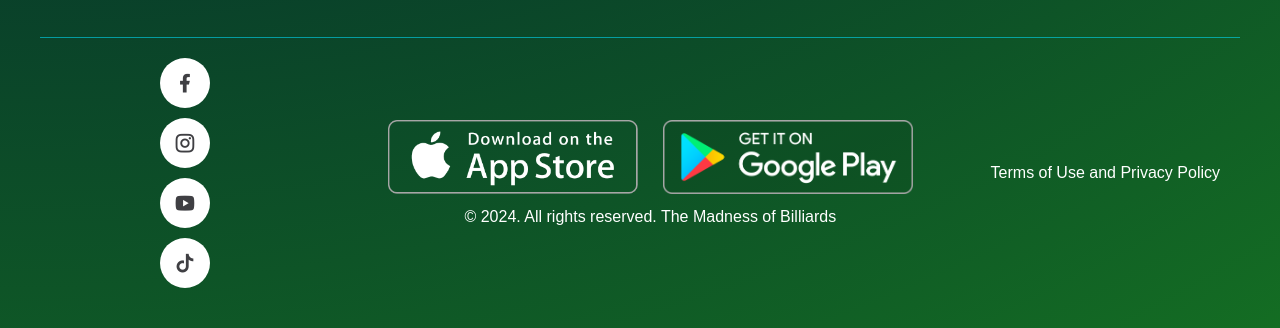
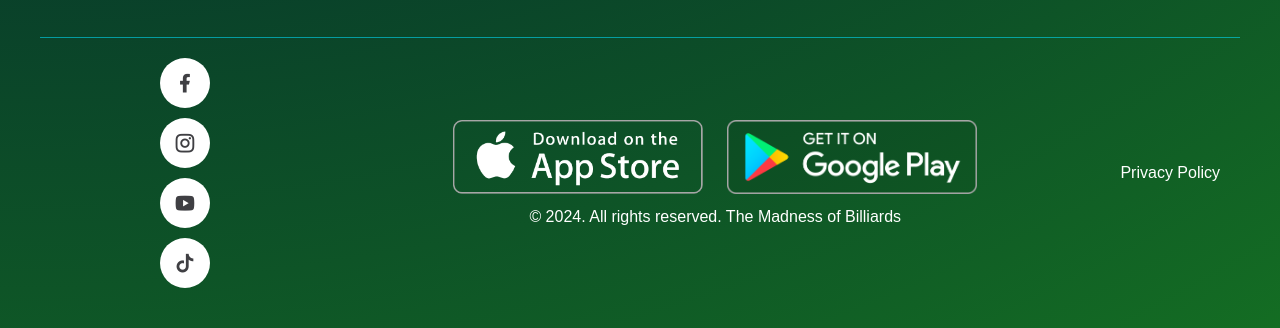
Before and after one commit to AlexanderTejada/theMADNESS, a plain HTML site: page index.html in a window 1280 px wide. Shown: the part 1878-2206 px from the top of the page. Drawn offline with nearby package versions, Linux system fonts and the light colour scheme.

Commit message:
footer update

```diff
--- a/index.html
+++ b/index.html
@@ -197,7 +197,8 @@
       </div>
 
       <div class="terms">
-        <a href="Terms of Use and Privacy Policy.html">Terms of Use and Privacy Policy</a>
+        <a href="privacyPolicy.html">Privacy Policy</a>
+
       </div>
     </div>
   </footer>
```
